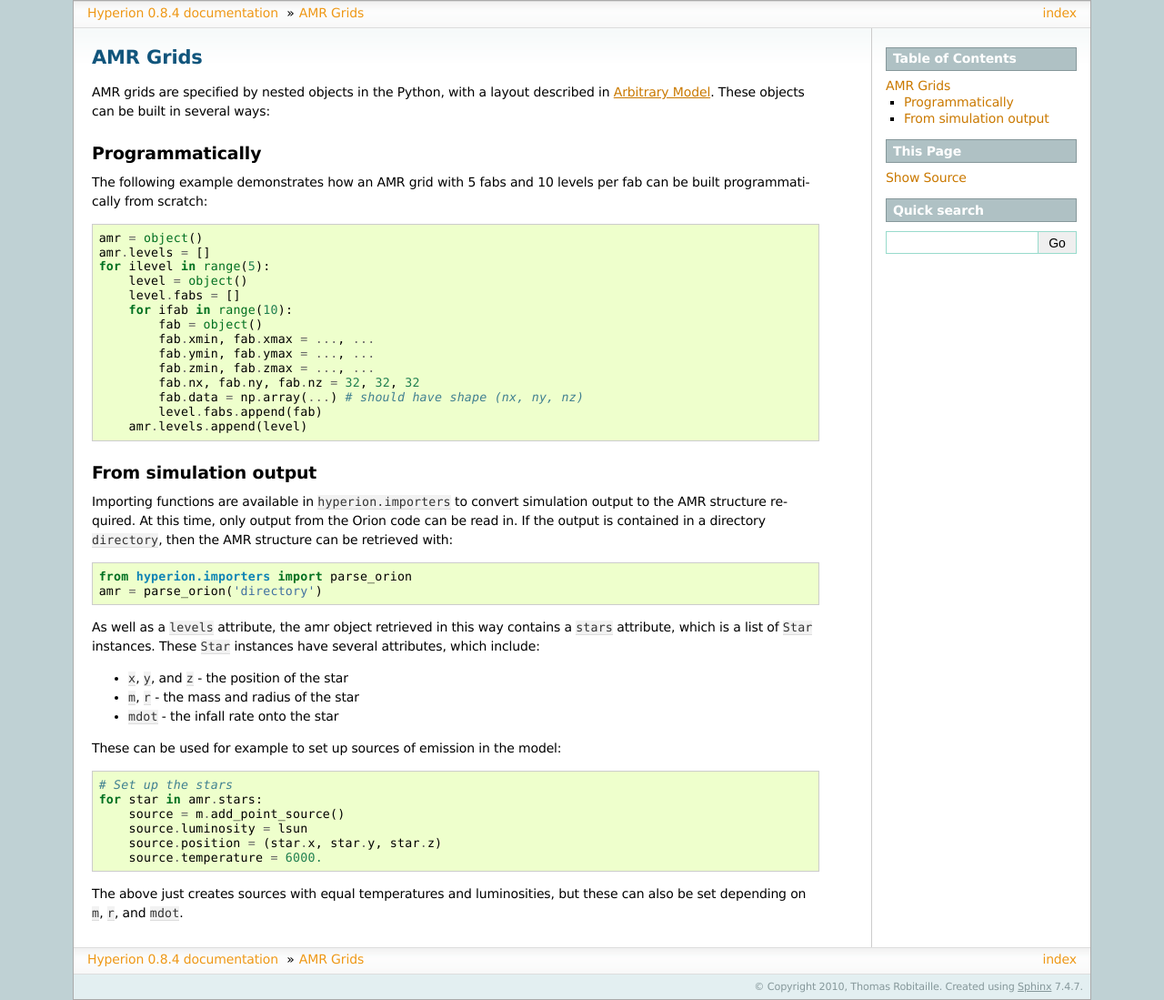
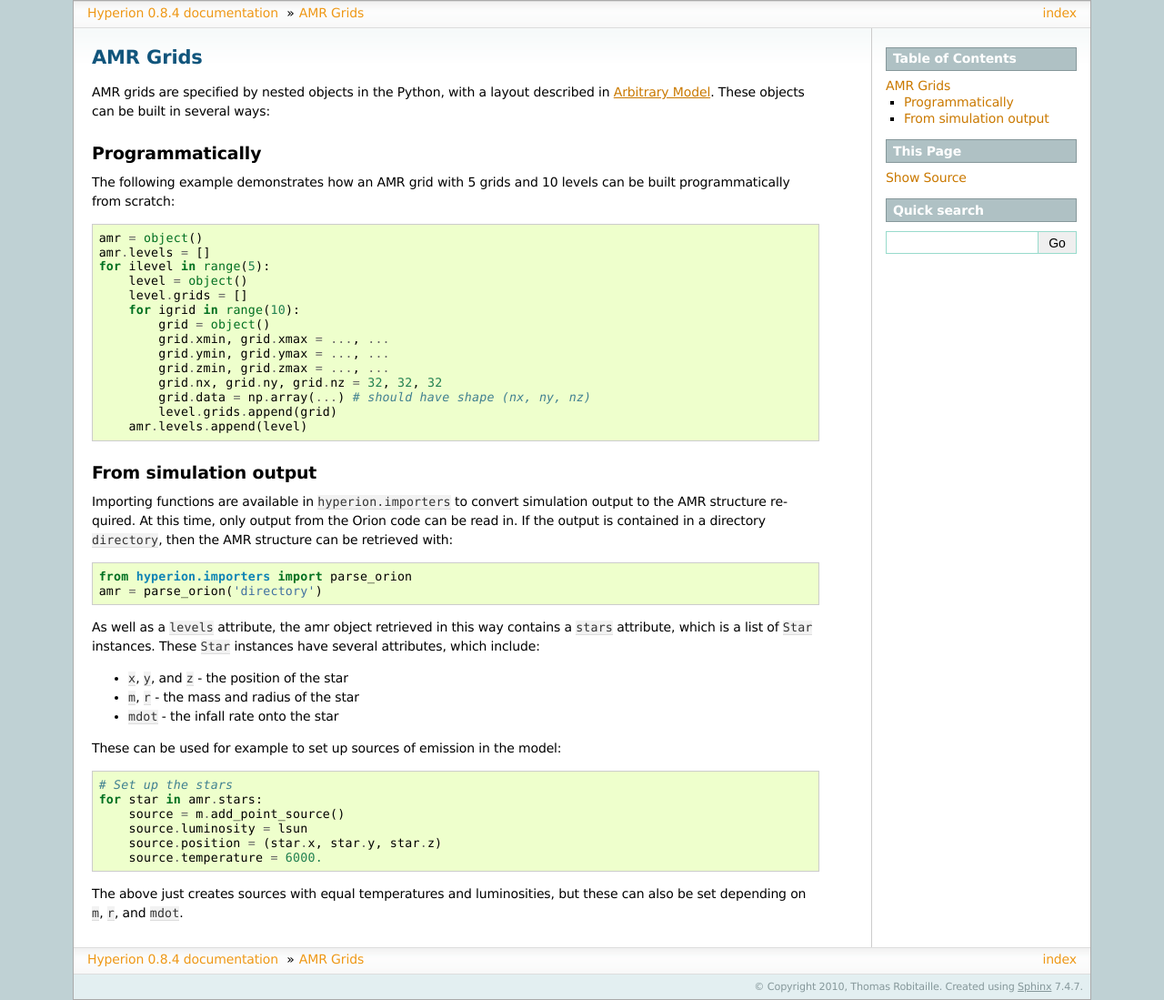
Before and after one commit to hyperion-rt/hyperion, a Sphinx documentation site: the page built from documentation/indepth_amr.rst, in a window 1280 px wide. Shown: the whole page at 91% size. Built offline with Sphinx 7.4.7, drawn with Linux system fonts in a browser that asks for light colours; formulas are drawn with MathJax 3; pages that are not in the unit, such as notebooks, are missing from menus.

Commit message:
Renamed Fabs to Grids in AMR

```diff
--- a/documentation/indepth_amr.rst
+++ b/documentation/indepth_amr.rst
@@ -9,21 +9,21 @@ AMR grids are specified by nested objects in the Python, with a layout described
 Programmatically
 ================
 
-The following example demonstrates how an AMR grid with 5 fabs and 10 levels per fab can be built programmatically from scratch::
+The following example demonstrates how an AMR grid with 5 grids and 10 levels can be built programmatically from scratch::
 
     amr = object()
     amr.levels = []
     for ilevel in range(5):
         level = object()
-        level.fabs = []
-        for ifab in range(10):
-            fab = object()
-            fab.xmin, fab.xmax = ..., ...
-            fab.ymin, fab.ymax = ..., ...
-            fab.zmin, fab.zmax = ..., ...
-            fab.nx, fab.ny, fab.nz = 32, 32, 32
-            fab.data = np.array(...) # should have shape (nx, ny, nz)
-            level.fabs.append(fab)
+        level.grids = []
+        for igrid in range(10):
+            grid = object()
+            grid.xmin, grid.xmax = ..., ...
+            grid.ymin, grid.ymax = ..., ...
+            grid.zmin, grid.zmax = ..., ...
+            grid.nx, grid.ny, grid.nz = 32, 32, 32
+            grid.data = np.array(...) # should have shape (nx, ny, nz)
+            level.grids.append(grid)
         amr.levels.append(level)
 
 From simulation output
```
Also changed, not shown: documentation/model.rst (+9 -9 lines), 7 other files.
